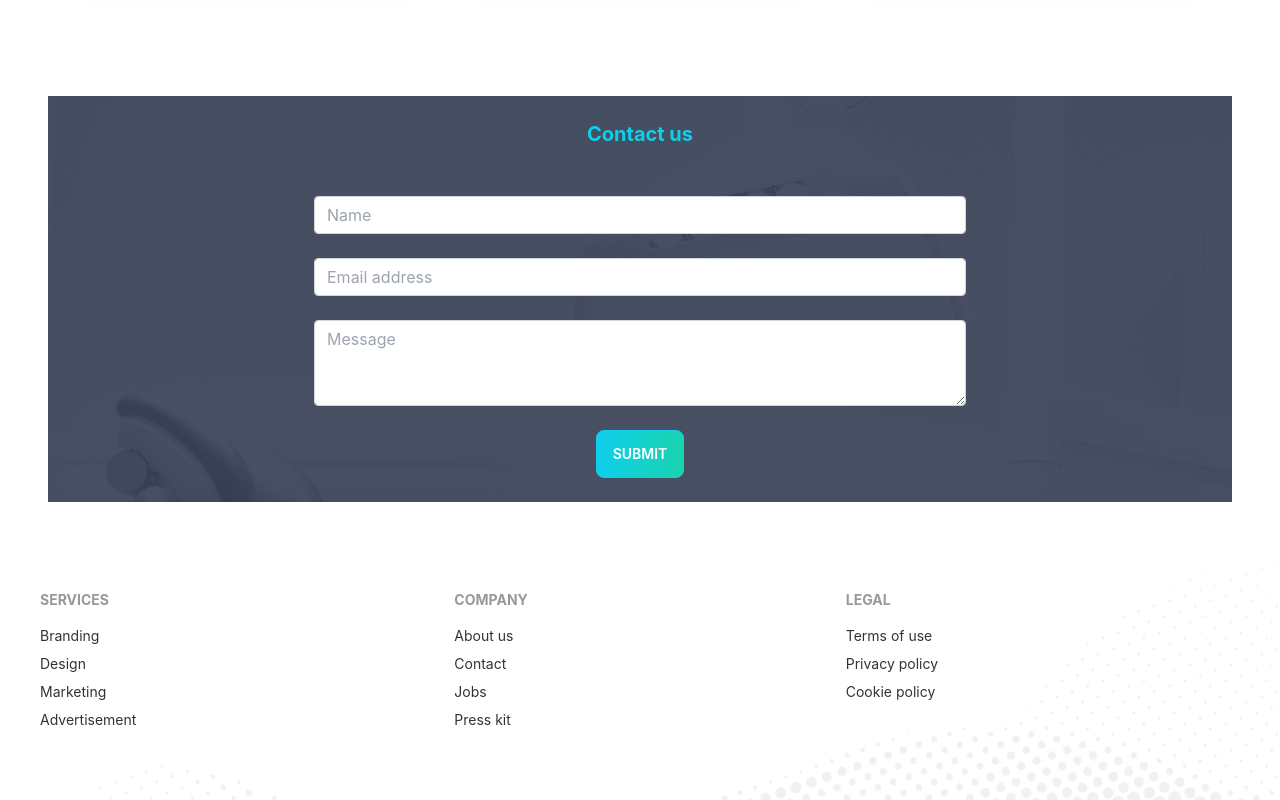
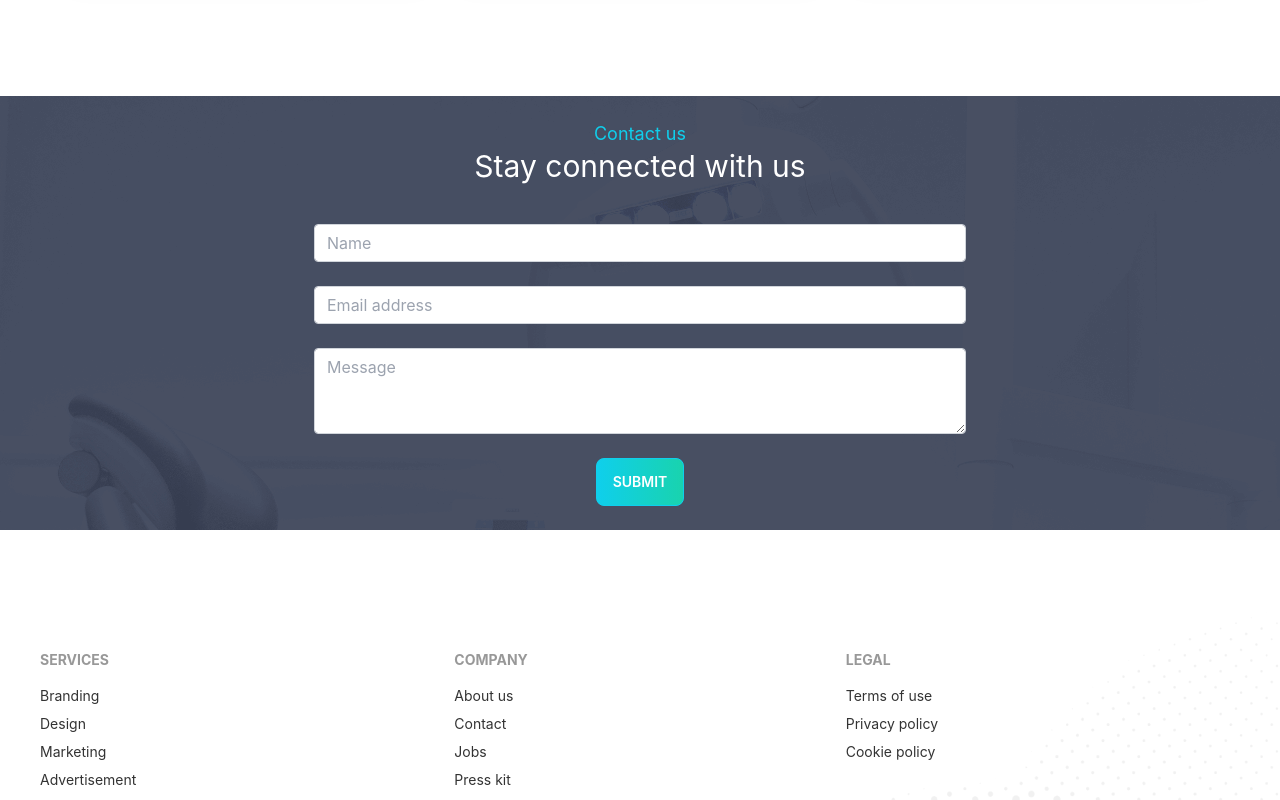
Before and after one commit to AhmedMuktadir14218/doctor-chamber-cleint, a React (Create React App) app: page / in a window 1280 px wide. Shown: the part 2660-3460 px from the top of the page. Built offline with nearby package versions, Linux system fonts and the light colour scheme.

Commit message:
module 71 v2 done  from laptop

```diff
--- a/src/Page/ContactUs/ContactUs.js
+++ b/src/Page/ContactUs/ContactUs.js
@@ -5,7 +5,7 @@ import appointment from '../../assets/images/bg.png'
 const ContactUs = () => {
     return (
         // <div class="container my-24 px-6 mx-auto bg-accent">
-        <div class="m-12  bg-accent">
+        <div class="  bg-accent">
 
 
   <section class="mt-32 p-6 text-center text-gray-800 " style={{
@@ -13,8 +13,9 @@ const ContactUs = () => {
         }}>
 
 
-    <div className=' leading-normal' >
-    <h2 class=" text-xl font-bold mb-12 text-primary">Contact us</h2>
+    <div className=' mb-10' >
+    <h2 class="text-lg  text-primary">Contact us</h2>
+    <h2 class="text-3xl  text-white">Stay connected with us</h2>
 
 
 
--- a/src/Page/Shared/Footer/Footer.js
+++ b/src/Page/Shared/Footer/Footer.js
@@ -9,7 +9,7 @@ const Footer = () => {
                 background: `url(${footer})`,
                 backgroundSize: 'cover'
             }}
-        className="p-10">
+        className=" p-10 mt-20">
             <div className='footer'>
                 <div>
                     <span className="footer-title">Services</span>
```
